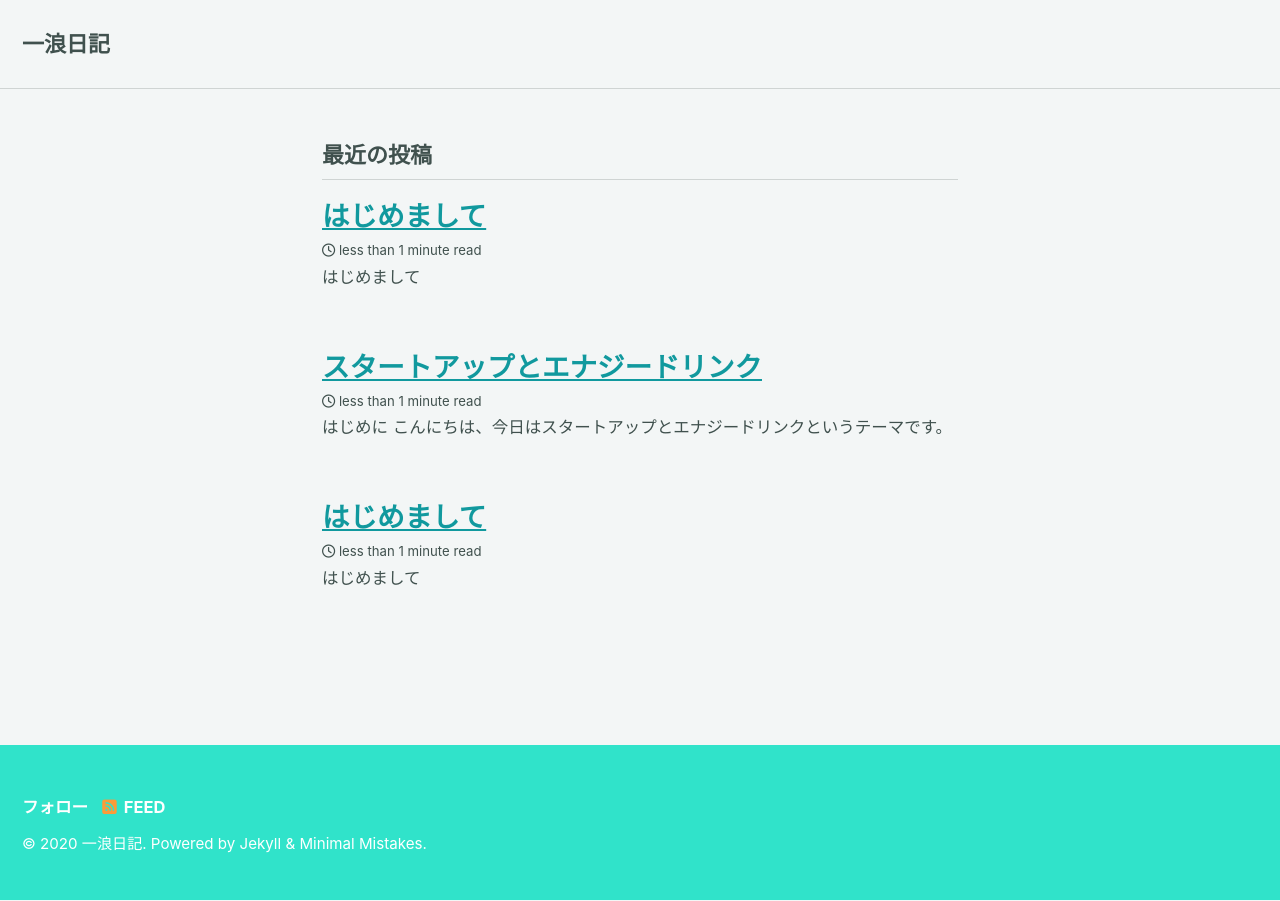
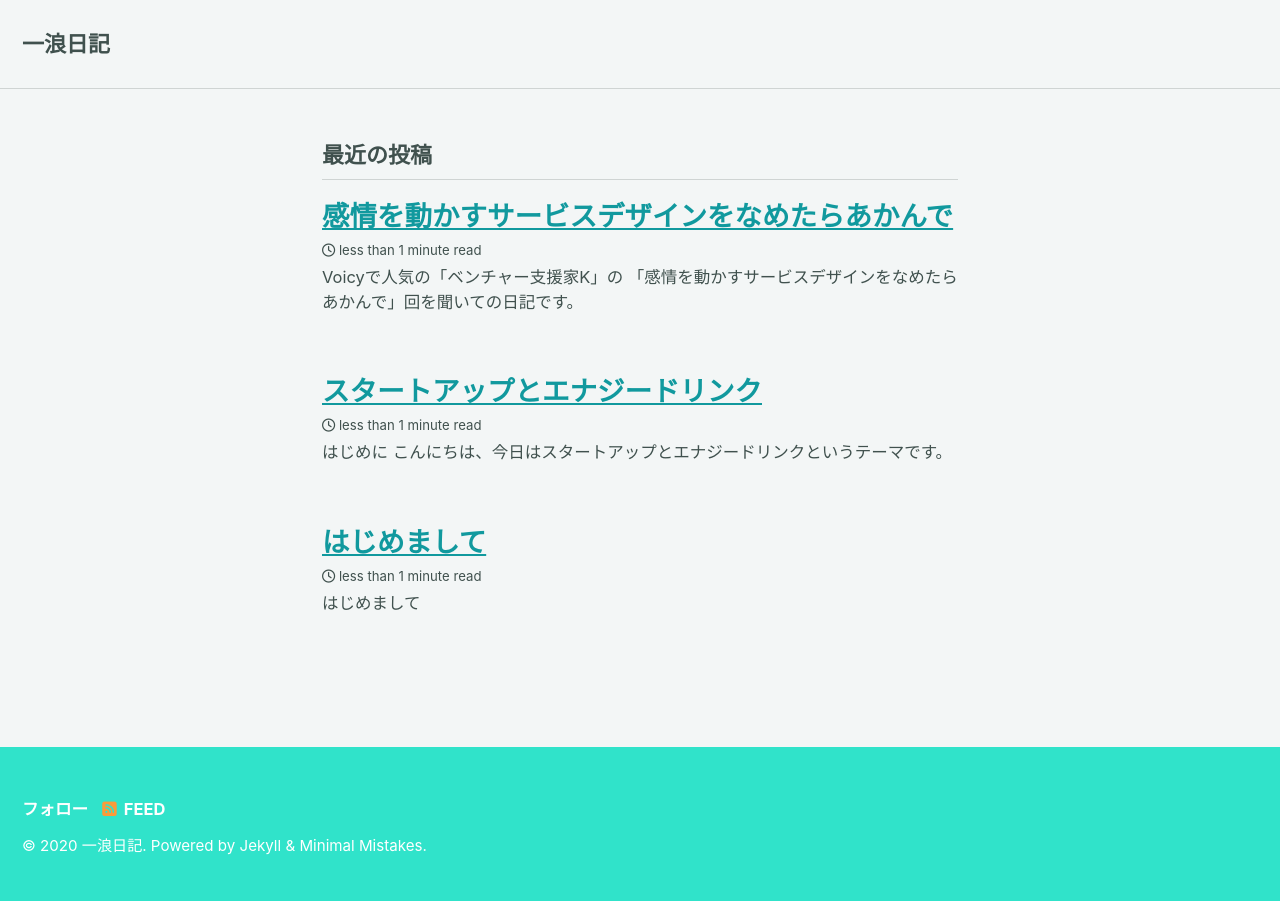
Before and after one commit to system-tokyo-adm/ichirou89, a Jekyll site: the page built from index.html, in a window 1280 px wide. Built offline with Jekyll 4.4.1, drawn with Linux system fonts in a browser that asks for light colours; cached includes are drawn as plain includes; nearby versions of some CDN libraries; the list of posts is cut into pages by our own code.

Commit message:
fix post

```diff
--- a/_posts/2020-03-05-a.md
+++ b/_posts/2020-03-05-a.md
@@ -1,18 +1,23 @@
 ---
 layout: single
-title: "はじめまして"
+title: "感情を動かすサービスデザインをなめたらあかんで"
 categories:
   - 個人
 tags:
   - スタートアップ
 ---
 
-はじめまして
+Voicyで人気の「ベンチャー支援家K」の
+「感情を動かすサービスデザインをなめたらあかんで」回を聞いての日記です。
 
+サービスデザインに関する話で、開発の際にユーザの動線など含めデザインしていく事がある。
+その中で感情を動かすようなサービスを作るには？という話でした。
 
-都内の一部上場企業で働きながら、
+端的な回答としては、
+自分なりのオリジナリティを出して、ユーザを惚れされる。
+これを実現するために、ユーザを表面的に捉えるだけでなく、憑依するレベルでユーザの感情の揺れ、視界を捉える事が必要という事だった。
 
-副業としてITスタートアップを立ち上げCTOをしている一浪侍と申します。
+うーむどれだけ当事者になれるかなのかなと。
+サービスには哲学がある。ゴミにはそれが無い。
 
-
-副業スタートアップの出来事や成長記録をつけていきます。
+<iframe src="https://voicy.jp/embed/channel/32/71995" width="100%" height="385" frameborder="0" scrolling="no" style="overflow:hidden"></iframe>
```
